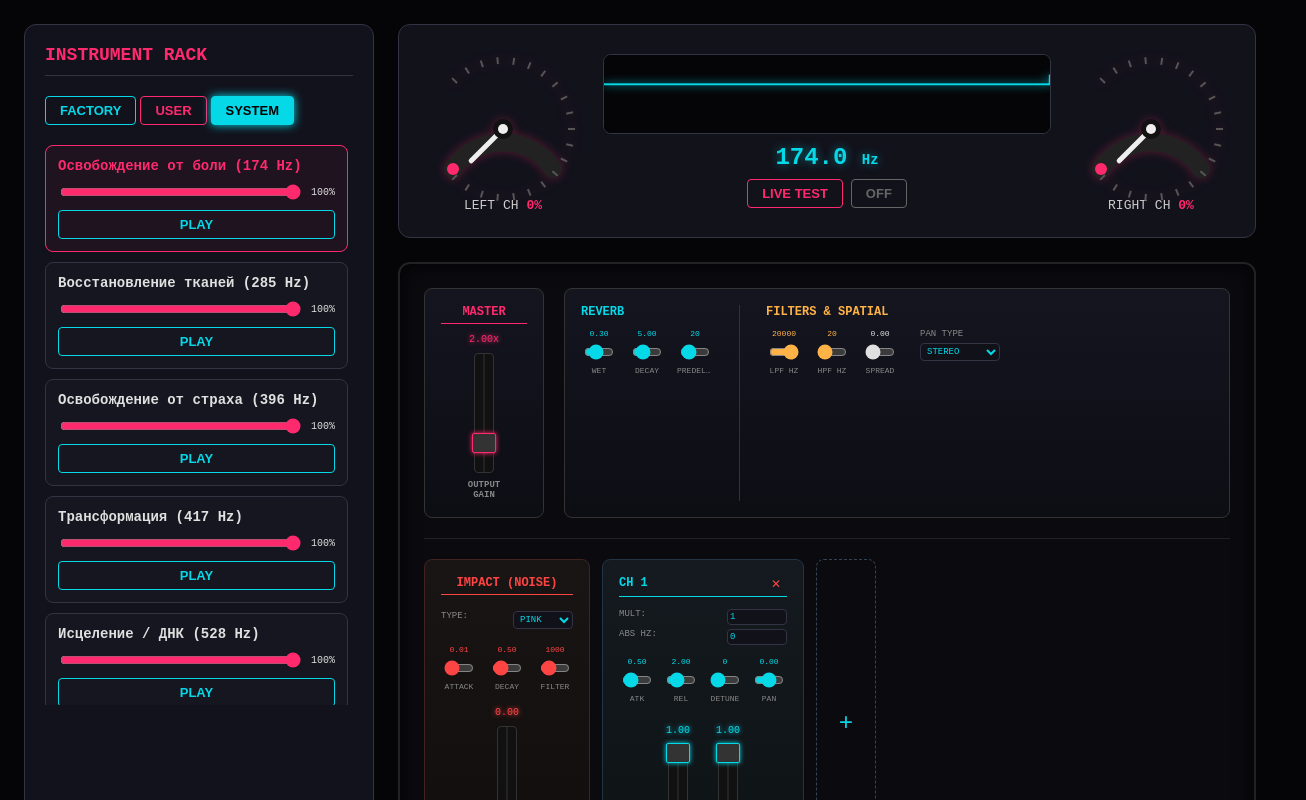
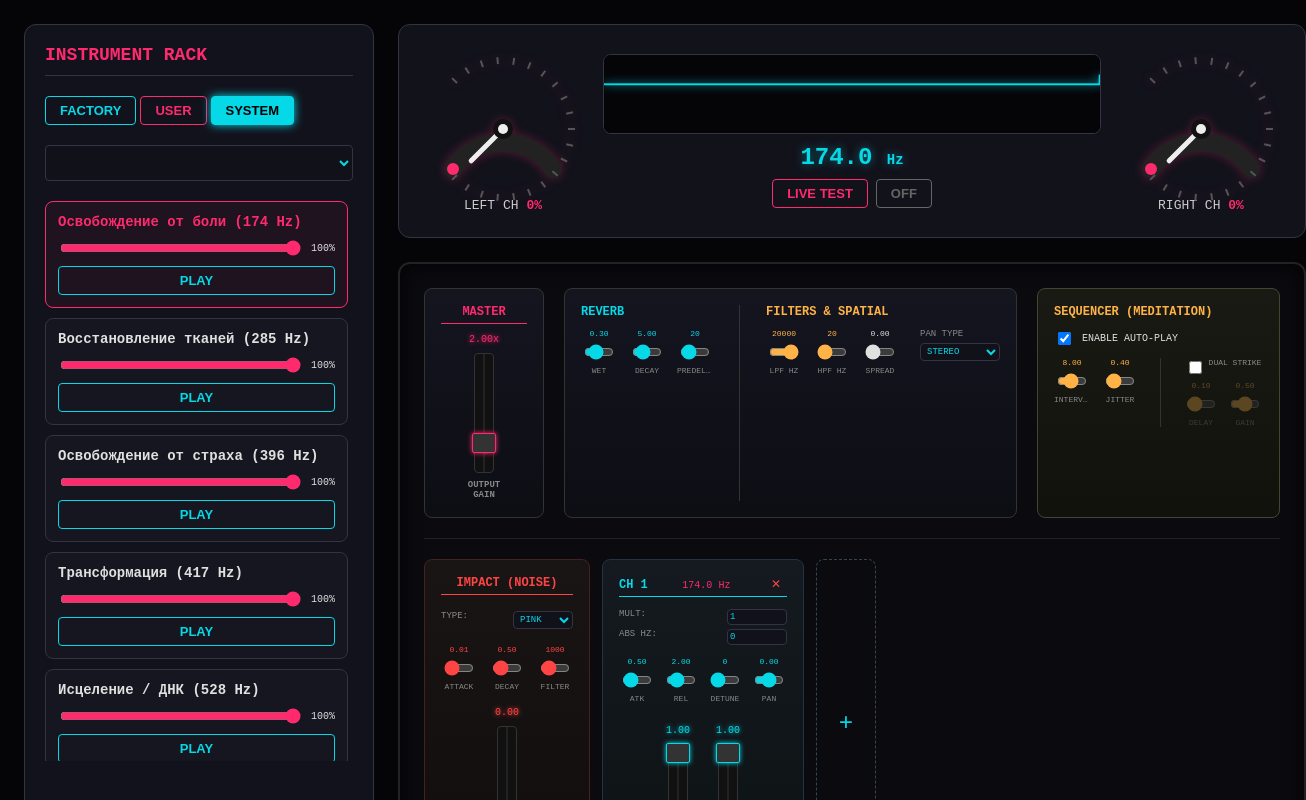
Before and after one commit to A1exChekhov/SynthLab, a React (Vite) app in the folder synth-app/: page / in a window 1280 px wide. Both pictures are taken after a click on the button "SYSTEM". Shown: the top 800 px of the page, 1306 px wide, since content can reach past the window. Built offline with nearby package versions, Linux system fonts and the light colour scheme.

Commit message:
Fix: layout width, move sequencer, show active hz on channels, restore atlas picker

```diff
--- a/synth-app/src/SynthEditorPanel.tsx
+++ b/synth-app/src/SynthEditorPanel.tsx
@@ -4,7 +4,7 @@ import { useState, useEffect } from "react";
 import {
   playFrequency, stopFrequency, isAudioSupported, PRESETS,
   startSequence, stopSequence, isSequencePlaying, stopAllSequences, updateSequencePreset,
-  getAnalyzer, getStereoAnalyzers
+  getAnalyzer, getStereoAnalyzers, SYSTEM_CATEGORIES
 } from "./frequency-synth";
 import type { SynthPreset, Harmonic, ReverbConfig } from "./frequency-synth";
 import AnalogNeedleGauge from "./AnalogNeedleGauge";
@@ -92,7 +92,7 @@ export default function SynthEditorPanel() {
   const allPresets = { ...PRESETS, ...customPresets };
 
   const [activeGlobalTab, setActiveGlobalTab] = useState<"default" | "custom" | "systems">("default");
-  const [activeSystemId] = useState<string>("solfeggio");
+  const [activeSystemId, setActiveSystemId] = useState<string>("solfeggio");
 
   const presetKeys = Object.keys(allPresets);
   const filteredPresetKeys = presetKeys.filter(key => {
@@ -404,7 +404,7 @@ export default function SynthEditorPanel() {
 
   return (
     <div style={{ minHeight: "100vh", background: colors.bg, color: colors.text, padding: "24px", fontFamily: "monospace" }}>
-      <div style={{ maxWidth: "1400px", margin: "0 auto", display: "grid", gridTemplateColumns: "350px 1fr", gap: "24px" }}>
+      <div style={{ width: "100%", display: "grid", gridTemplateColumns: "350px 1fr", gap: "24px" }}>
 
         {/* Sidebar: Presets */}
         <div style={{ background: colors.panel, padding: "20px", border: `1px solid ${colors.border}`, borderRadius: "12px", display: "flex", flexDirection: "column", gap: "20px" }}>
@@ -415,6 +415,18 @@ export default function SynthEditorPanel() {
             <button onClick={() => setActiveGlobalTab("custom")} style={buttonStyle(activeGlobalTab === "custom", colors.accent)}>USER</button>
             <button onClick={() => setActiveGlobalTab("systems")} style={buttonStyle(activeGlobalTab === "systems", colors.accentCyan)}>SYSTEM</button>
           </div>
+
+          {activeGlobalTab === "systems" && (
+            <select
+              value={activeSystemId}
+              onChange={e => setActiveSystemId(e.target.value)}
+              style={{ ...inputStyle, width: "100%", fontSize: "14px", padding: "8px" }}
+            >
+              {Object.keys(SYSTEM_CATEGORIES).map(k => (
+                <option key={k} value={k}>{SYSTEM_CATEGORIES[k].name}</option>
+              ))}
+            </select>
+          )}
 
           <div style={{ display: "grid", gridTemplateColumns: "1fr", gap: "10px", maxHeight: "70vh", overflowY: "auto", paddingRight: "5px" }}>
             {filteredPresetKeys.map(renderPresetCard)}
@@ -490,6 +502,32 @@ export default function SynthEditorPanel() {
                    </div>
                 </div>
               </div>
+
+              {/* SEQUENCER (Moved to top row) */}
+              <div style={{ display: "flex", flexDirection: "column", gap: "10px", padding: "16px", background: "linear-gradient(180deg, #1a1a15 0%, #12120d 100%)", borderRadius: "8px", border: "1px solid #443", flex: 1 }}>
+                 <h3 style={{ margin: 0, fontSize: "12px", color: colors.accentAmber }}>SEQUENCER (MEDITATION)</h3>
+                 <label style={{ display: "flex", gap: "8px", fontSize: "10px", color: colors.text, alignItems: "center" }}>
+                   <input type="checkbox" checked={editedPreset?.repeat?.enabled || false} onChange={e => updateRepeat("enabled", e.target.checked)} />
+                   ENABLE AUTO-PLAY
+                 </label>
+                 <div style={{ display: "flex", gap: "12px", opacity: editedPreset?.repeat?.enabled ? 1 : 0.3, pointerEvents: editedPreset?.repeat?.enabled ? "auto" : "none" }}>
+                   <Knob label="INTERVAL" value={editedPreset?.repeat?.intervalSec || 1} min={0.1} max={20} step={0.1} color={colors.accentAmber} onChange={(v: number) => updateRepeat("intervalSec", v)} />
+                   <Knob label="JITTER" value={editedPreset?.repeat?.timingJitterSec || 0} min={0} max={5} step={0.1} color={colors.accentAmber} onChange={(v: number) => updateRepeat("timingJitterSec", v)} />
+
+                   <div style={{ width: "1px", background: "#333", margin: "0 10px" }} />
+
+                   <div style={{ display: "flex", flexDirection: "column", gap: "4px", alignItems: "center" }}>
+                     <label style={{ display: "flex", gap: "4px", fontSize: "8px", color: colors.textSecondary }}>
+                       <input type="checkbox" checked={editedPreset?.repeat?.doubleStrike?.enabled || false} onChange={e => updateRepeat("doubleStrike", { enabled: e.target.checked })} /> DUAL STRIKE
+                     </label>
+                     <div style={{ display: "flex", gap: "8px", opacity: editedPreset?.repeat?.doubleStrike?.enabled ? 1 : 0.3 }}>
+                       <Knob label="DELAY" value={editedPreset?.repeat?.doubleStrike?.delaySec || 0.1} min={0.01} max={1} step={0.01} color={colors.accentAmber} onChange={(v: number) => updateRepeat("doubleStrike", { delaySec: v })} />
+                       <Knob label="GAIN" value={editedPreset?.repeat?.doubleStrike?.gain || 0.5} min={0} max={1} step={0.01} color={colors.accentAmber} onChange={(v: number) => updateRepeat("doubleStrike", { gain: v })} />
+                     </div>
+                   </div>
+                 </div>
+              </div>
+
             </div>
 
             {/* CHANNEL STRIPS (Generators) */}
@@ -517,8 +555,9 @@ export default function SynthEditorPanel() {
               {/* HARMONIC CHANNELS */}
               {editedPreset?.harmonics.map((h, i) => (
                 <div key={i} style={{ display: "flex", flexDirection: "column", gap: "12px", padding: "16px", background: "linear-gradient(180deg, #151a20 0%, #0d1214 100%)", borderRadius: "8px", border: "1px solid #234", minWidth: "180px", alignItems: "center" }}>
-                  <div style={{ display: "flex", justifyContent: "space-between", width: "100%", borderBottom: `1px solid ${colors.accentCyan}`, paddingBottom: "4px" }}>
+                  <div style={{ display: "flex", justifyContent: "space-between", width: "100%", borderBottom: `1px solid ${colors.accentCyan}`, paddingBottom: "4px", alignItems: "baseline" }}>
                      <h3 style={{ margin: 0, fontSize: "12px", color: colors.accentCyan }}>CH {i+1}</h3>
+                     <span style={{ fontSize: "10px", color: colors.accent }}>{h.absoluteHz ? h.absoluteHz : (testHz * h.multiple).toFixed(1)} Hz</span>
                      <button onClick={() => removeHarmonic(i)} style={{ background: "transparent", border: "none", color: "#f44", cursor: "pointer", fontSize: "12px" }}>✕</button>
                   </div>
 
@@ -553,33 +592,6 @@ export default function SynthEditorPanel() {
               </div>
             </div>
 
-            {/* SEQUENCER / MEDITATION ENGINE ROW */}
-            <div style={{ display: "flex", gap: "16px", padding: "16px", background: "linear-gradient(180deg, #1a1a15 0%, #12120d 100%)", borderRadius: "8px", border: "1px solid #443", marginTop: "10px" }}>
-               <div style={{ display: "flex", flexDirection: "column", gap: "10px" }}>
-                   <h3 style={{ margin: 0, fontSize: "12px", color: colors.accentAmber }}>SEQUENCER (MEDITATION)</h3>
-                   <label style={{ display: "flex", gap: "8px", fontSize: "10px", color: colors.text, alignItems: "center" }}>
-                     <input type="checkbox" checked={editedPreset?.repeat?.enabled || false} onChange={e => updateRepeat("enabled", e.target.checked)} />
-                     ENABLE AUTO-PLAY
-                   </label>
-                   <div style={{ display: "flex", gap: "12px", opacity: editedPreset?.repeat?.enabled ? 1 : 0.3, pointerEvents: editedPreset?.repeat?.enabled ? "auto" : "none" }}>
-                     <Knob label="INTERVAL" value={editedPreset?.repeat?.intervalSec || 1} min={0.1} max={20} step={0.1} color={colors.accentAmber} onChange={(v: number) => updateRepeat("intervalSec", v)} />
-                     <Knob label="JITTER" value={editedPreset?.repeat?.timingJitterSec || 0} min={0} max={5} step={0.1} color={colors.accentAmber} onChange={(v: number) => updateRepeat("timingJitterSec", v)} />
-
-                     <div style={{ width: "1px", background: "#333", margin: "0 10px" }} />
-
-                     <div style={{ display: "flex", flexDirection: "column", gap: "4px", alignItems: "center" }}>
-                       <label style={{ display: "flex", gap: "4px", fontSize: "8px", color: colors.textSecondary }}>
-                         <input type="checkbox" checked={editedPreset?.repeat?.doubleStrike?.enabled || false} onChange={e => updateRepeat("doubleStrike", { enabled: e.target.checked })} /> DUAL STRIKE
-                       </label>
-                       <div style={{ display: "flex", gap: "8px", opacity: editedPreset?.repeat?.doubleStrike?.enabled ? 1 : 0.3 }}>
-                         <Knob label="DELAY" value={editedPreset?.repeat?.doubleStrike?.delaySec || 0.1} min={0.01} max={1} step={0.01} color={colors.accentAmber} onChange={(v: number) => updateRepeat("doubleStrike", { delaySec: v })} />
-                         <Knob label="GAIN" value={editedPreset?.repeat?.doubleStrike?.gain || 0.5} min={0} max={1} step={0.01} color={colors.accentAmber} onChange={(v: number) => updateRepeat("doubleStrike", { gain: v })} />
-                       </div>
-                     </div>
-                   </div>
-               </div>
-            </div>
-
             {/* Action Bar */}
             <div style={{ display: "flex", gap: "12px", justifyContent: "flex-end", marginTop: "10px" }}>
                <button onClick={saveAsCustom} style={buttonStyle(false, colors.accentCyan)}>SAVE PRESET</button>
```
